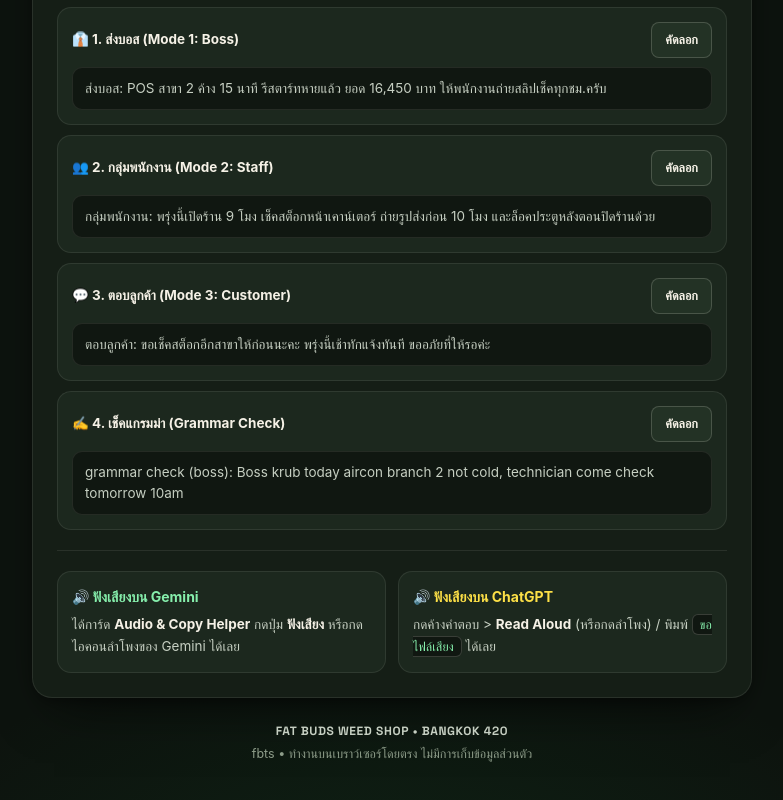
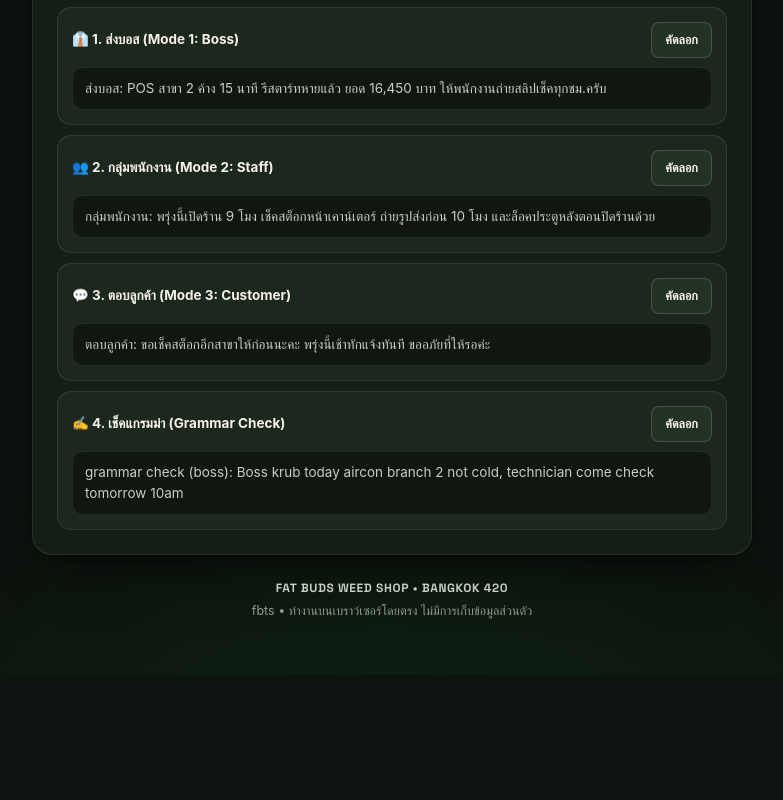
Before and after one commit to LPZ-Dev/FBLibary, a plain HTML site: page index.html in a window 1280 px wide. Shown: the part 1132-1932 px from the top of the page, without its empty margins (248-1031 px from the left). After the commit the page ends 1807 px from the top, so only its background shows below. Drawn offline with Linux system fonts and the light colour scheme; a web font is replaced by a local one.

Commit message:
Remove audio features from both skills and enforce chat-only replies

```diff
--- a/index.html
+++ b/index.html
@@ -5,9 +5,9 @@
   <meta name="viewport" content="width=device-width, initial-scale=1.0" />
   <meta name="theme-color" content="#0d130e" />
   <title>Fat Buds Weed Shop • fbts — ติดตั้งสกิลแปลแชททำงาน (Gemini &amp; ChatGPT)</title>
-  <meta name="description" content="Fat Buds Weed Shop Workplace Comms Skill (fbts) สำหรับ Gemini และ ChatGPT บนมือถือ แปล-เกลาแชททำงาน บอส พนักงาน และลูกค้า พร้อมคำแปลไทยและเสียงอ่าน" />
+  <meta name="description" content="Fat Buds Weed Shop Workplace Comms Skill (fbts) สำหรับ Gemini และ ChatGPT บนมือถือ แปล-เกลาแชททำงาน บอส พนักงาน และลูกค้า พร้อมคำแปลไทย" />
   <meta property="og:title" content="Fat Buds Weed Shop • fbts Skill" />
-  <meta property="og:description" content="ติดตั้งสกิล fbts ฉบับ Fat Buds Bangkok ช่วยแปลและเกลาแชททำงาน (บอส / พนักงาน / ลูกค้า) พร้อมคำอธิบายไทยและเสียงอ่าน" />
+  <meta property="og:description" content="ติดตั้งสกิล fbts ฉบับ Fat Buds Bangkok ช่วยแปลและเกลาแชททำงาน (บอส / พนักงาน / ลูกค้า) พร้อมคำอธิบายไทย" />
   <meta property="og:type" content="website" />
   <meta property="og:image" content="assets/fatbuds-logo.png" />
 
@@ -698,39 +698,6 @@
       line-height: 1.55;
     }
 
-    .audio-grid {
-      display: grid;
-      grid-template-columns: 1fr 1fr;
-      gap: 12px;
-    }
-
-    .audio-tip {
-      background: var(--bg-muted);
-      border: 1px solid var(--border-subtle);
-      border-radius: var(--radius-md);
-      padding: 14px;
-      font-size: 13.5px;
-      color: var(--text-secondary);
-    }
-
-    .audio-tip h4 {
-      margin: 0 0 6px;
-      font-size: 14px;
-      color: var(--gemini-text);
-    }
-
-    .audio-tip.gold h4 {
-      color: var(--chatgpt-text);
-    }
-
-    .audio-tip p {
-      margin: 0;
-    }
-
-    .audio-tip strong {
-      color: var(--text-primary);
-    }
-
     /* ==================== FOOTER ==================== */
     .page-footer {
       text-align: center;
@@ -808,8 +775,7 @@
         height: 66px;
       }
 
-      .btn-row,
-      .audio-grid {
+      .btn-row {
         grid-template-columns: 1fr;
       }
 
@@ -844,7 +810,7 @@
       </div>
 
       <p class="hero-subtitle">
-        สกิลแปล-เช็คแกรมม่าแชททำงาน (บอส / พนักงาน / ลูกค้า) ให้ดูเป็นธรรมชาติ ไม่แข็งแบบ AI พร้อมคำแปลไทยและเสียงอ่าน
+        สกิลแปล-เช็คแกรมม่าแชททำงาน (บอส / พนักงาน / ลูกค้า) ให้ดูเป็นธรรมชาติ ไม่แข็งแบบ AI พร้อมคำแปลไทย ตอบในแชทล้วน
       </p>
 
       <div class="hero-shop-bar">
@@ -974,8 +940,7 @@
           <strong>ฉบับกระชับสำหรับบัญชีฟรี:</strong>
           <ul class="convert-list">
             <li>วางคำสั่งในแชทใหม่ใช้ได้ทันที <strong>ไม่ต้องตั้งค่าบัญชี</strong> (ปักหมุดแชทไว้ใช้ซ้ำได้)</li>
-            <li>ฟังเสียงอ่านฟรีด้วย <strong>Read Aloud (🔊)</strong> ในแอป ChatGPT</li>
-            <li>ครบทั้ง <strong>3 โหมด</strong> (บอส / พนักงาน / ลูกค้า), <strong>2 ตัวเลือกพร้อมปุ่ม Copy</strong> และคำแปลไทย</li>
+            <li>ครบทั้ง <strong>3 โหมด</strong> (บอส / พนักงาน / ลูกค้า), <strong>2 ตัวเลือกพร้อมปุ่ม Copy</strong> และคำแปลไทย (ตอบในแชทล้วน)</li>
           </ul>
         </div>
       </section>
@@ -1122,20 +1087,6 @@
           </div>
         </div>
       </div>
-
-      <hr class="divider" />
-
-      <!-- Audio Tips -->
-      <div class="audio-grid">
-        <div class="audio-tip">
-          <h4>🔊 ฟังเสียงบน Gemini</h4>
-          <p>ได้การ์ด <strong>Audio &amp; Copy Helper</strong> กดปุ่ม <strong>ฟังเสียง</strong> หรือกดไอคอนลำโพงของ Gemini ได้เลย</p>
-        </div>
-        <div class="audio-tip gold">
-          <h4>🔊 ฟังเสียงบน ChatGPT</h4>
-          <p>กดค้างคำตอบ &gt; <strong>Read Aloud</strong> (หรือกดลำโพง) / พิมพ์ <code class="inline-code">ขอไฟล์เสียง</code> ได้เลย</p>
-        </div>
-      </div>
     </section>
 
     <footer class="page-footer">
@@ -1155,7 +1106,7 @@
     // =========================================================================
     const GEMINI_SKILL_CONTENT = `---
 name: fbts
-description: Translate, polish, and grammar-check workplace chats (Boss, Staff, Customers) in a natural, non-native human tone without sounding like AI. Includes 2 copy-ready options, Thai explanations, and interactive audio buttons. Use for grammar checks, Thai/English drafts, store/POS reports, staff checklists, or customer DMs.
+description: Translate, polish, and grammar-check workplace chats (Boss, Staff, Customers) in a natural, non-native human tone without sounding like AI. Plain chat replies only with 2 copy-ready options and Thai explanations. Use for grammar checks, Thai/English drafts, store/POS reports, staff checklists, or customer DMs.
 ---
 
 # fbts — Workplace Comms
@@ -1168,10 +1119,11 @@ Polish Thai/English drafts into natural workplace chats ("krub", "na krub", no A
 - **Customers (LINE/IG):** Friendly human admin (avoid "process your transaction", "inconvenience caused"; use "sort it out for you", "first thing tomorrow morning", "no worries at all"). Match 1-on-1 ("your order") vs broadcast ("Hey everyone!", "our shops").
 
 ## Output
-- **Chat:** **Option 1 (Recommended)** & **Option 2 (Short)** in separate fenced \`text\` blocks (\` \`\`\`text ... \`\`\` \`) for 1-tap Copy + **คำอธิบายภาษาไทย** (meaning & tone) under each. Grammar fixes: max 2-3 bullets only if asked.
-- **Audio Card:** Also render a mobile-friendly HTML/JS widget in **Canvas** (\`web_code_canvas\`) titled \`Audio & Copy Helper\` with both options, **🔊 ฟังเสียง (Listen)** (\`window.speechSynthesis\`, \`lang='en-US'\`, \`rate=0.92\`) + **⏹ หยุด (Stop)**, and **📋 Copy** (\`navigator.clipboard.writeText\`, "Copied!"). Fallback: Gemini Listen icon or \`.mp3\`.
+- **Plain chat text only:** Never open Canvas, never build a web page/app/HTML widget, and never generate audio or files.
+- **Format:** **Option 1 (Recommended)** & **Option 2 (Short)** in separate fenced \`text\` blocks (\` \`\`\`text ... \`\`\` \`) for 1-tap Copy + **คำอธิบายภาษาไทย** (meaning & tone) under each. Grammar fixes: max 2-3 bullets only if asked.
 
 ## Rules
+- Chat reply only (no Canvas, HTML, web apps, or audio).
 - No corporate words ("furthermore", "utilize", "commence", "rectify the situation", "deeply regret"), em-dashes, or stiff punctuation. Keep lines short for mobile.`;
 
     // =========================================================================
@@ -1179,7 +1131,7 @@ Polish Thai/English drafts into natural workplace chats ("krub", "na krub", no A
     // =========================================================================
     const CHATGPT_SKILL_CONTENT = `---
 name: fbts
-description: Translate, polish, and grammar-check workplace chats (Boss, Staff, Customers) in ChatGPT using a natural, non-native human tone without sounding like AI. Includes 2 copy-ready options, Thai explanations, and Read Aloud / on-demand audio support.
+description: Translate, polish, and grammar-check workplace chats (Boss, Staff, Customers) in ChatGPT using a natural, non-native human tone without sounding like AI. Plain chat replies only with 2 copy-ready options and Thai explanations.
 ---
 
 # fbts — Workplace Comms
@@ -1192,7 +1144,6 @@ Polish Thai/English drafts into natural workplace chats ("krub", "na krub", no A
   - กลุ่มพนักงาน: \`กลุ่มพนักงาน: พรุ่งนี้เปิดร้าน 9 โมง เช็คสต็อกถ่ายรูปส่งก่อน 10 โมง\`
   - ตอบลูกค้า: \`ตอบลูกค้า: ขอเช็คสต็อกอีกสาขาก่อนนะคะ พรุ่งนี้เช้าทักแจ้งทันที\`
   - เช็คแกรมม่า: \`grammar check (boss): Boss krub today aircon not cold...\`
-  - ฟังเสียงอ่าน: พิมพ์ \`ขอไฟล์เสียง\` หรือ \`ขอปุ่มฟังเสียง\`
 - Show this setup reply only once; for translation requests, apply Modes & Output directly.
 
 ## Modes (infer if unstated)
@@ -1201,11 +1152,11 @@ Polish Thai/English drafts into natural workplace chats ("krub", "na krub", no A
 - **Customers (LINE/IG):** Friendly human admin (no "process your transaction", "inconvenience caused"; use "sort it out for you", "first thing tomorrow morning", "no worries at all"). Match 1-on-1 ("your order") vs broadcast ("Hey everyone!", "our shops").
 
 ## Output
+- **Plain chat text only:** Never open Canvas, never build a web page/app/HTML widget, and never generate audio or files.
 - **Option 1 (Recommended)** & **Option 2 (Short)** in separate \` \`\`\`text ... \`\`\` \` blocks for 1-tap Copy + **คำอธิบายภาษาไทย** (meaning & tone) under each. Grammar fixes: max 2-3 bullets if asked.
-- Keep normal replies clean. End with: \`🔊 ฟังเสียง: กดค้าง > Read Aloud หรือกดลำโพง (พิมพ์ "ขอไฟล์เสียง" / "ขอปุ่มฟังเสียง" ได้)\`
-- If user asks for audio/mp3/buttons: make \`.mp3\`/\`.wav\` or \`audio-helper.html\` via Python if available, else output a self-contained \`html\` block \`Audio & Copy Helper\` with Listen/Stop (\`speechSynthesis\`, \`en-US\`, \`rate=0.92\`) and Copy.
 
 ## Rules
+- Chat reply only (no Canvas, HTML, web apps, or audio).
 - No corporate words ("furthermore", "utilize", "commence", "rectify", "deeply regret") or em-dashes. Short mobile lines.`;
 
     // ตัวช่วยแยก Frontmatter กับ Body
```
Also changed, not shown: ดาวน์โหลด_Skill_workplace-comms-translator-v2.html (+12 -61 lines), 3 other files.
